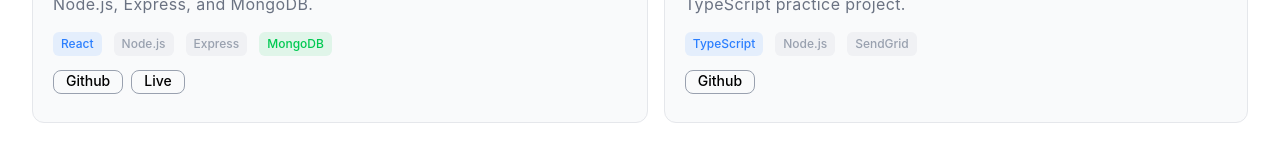
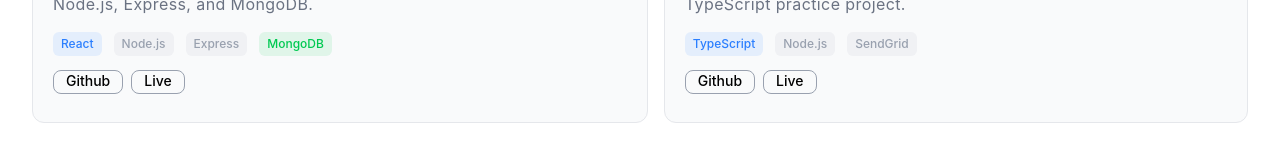
Before and after one commit to johnmarkfrncsc/frncsc-portfolio, a React (Vite) app: page / in a window 1280 px wide. Shown: the part 1375-1535 px from the top of the page. Built offline with nearby package versions, Linux system fonts and the light colour scheme.

Commit message:
feat: update Email Sender project URLs for GitHub and live demo

```diff
--- a/src/data/projects.ts
+++ b/src/data/projects.ts
@@ -15,7 +15,8 @@ const projects : Project[] = [
     title: 'Email Sender',
     description: 'Write and send emails directly to Gmail using SendGrid. A fullstack TypeScript practice project.',
     techStack: ['TypeScript', 'Node.js', 'SendGrid'],
-    githubUrl: 'https://github.com/johnmarkfrncsc',
+    githubUrl: 'https://github.com/johnmarkfrncsc/emailProject',
+    liveUrl: 'https://email-project-ivory.vercel.app',
     status: 'completed',
   }
 ]
```
